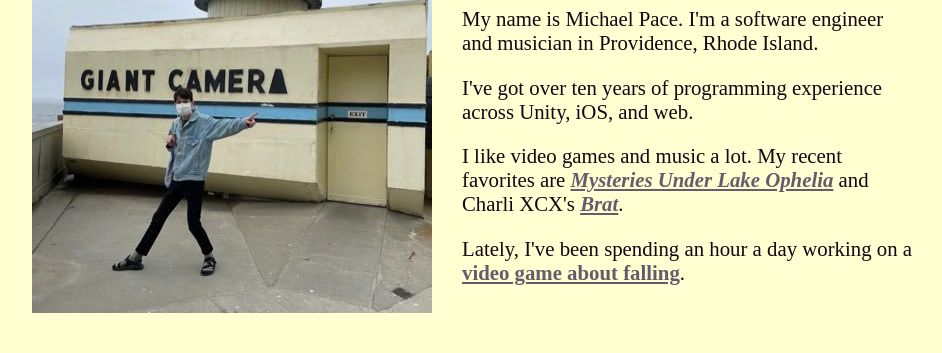
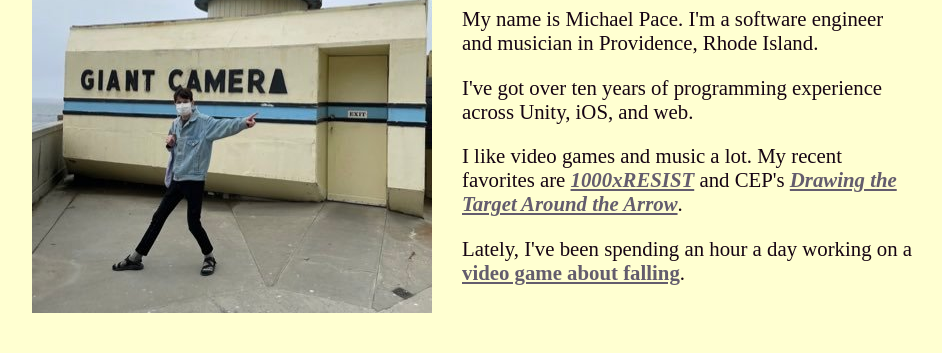
Before and after one commit to michaelpace/michaelpace.github.io, a plain HTML site: page index.html in a window 1280 px wide. Shown: the part 155-508 px from the top of the page, without its empty margins (188-1130 px from the left). Drawn offline with Linux system fonts and the light colour scheme.

Commit message:
update recent interests

```diff
--- a/index.html
+++ b/index.html
@@ -70,7 +70,7 @@
                 <h1>Hello!</h1>
                 <p>My name is Michael Pace. I'm a software engineer and musician in Providence, Rhode Island.</p>
                 <p>I've got over ten years of programming experience across Unity, iOS, and web.</p>
-                <p>I like video games and music a lot. My recent favorites are <a href="https://bryce-bucher.itch.io/mysteries-under-lake-ophelia" class="title-of-work" target="_blank">Mysteries Under Lake Ophelia</a> and Charli XCX's <a href="https://music.youtube.com/playlist?list=OLAK5uy_kmzoSOa_tCizE-r4sweNz91d9qBv1UCVY" class="title-of-work" target="_blank">Brat</a>.</p>
+                <p>I like video games and music a lot. My recent favorites are <a href="https://www.sunsetvisitor.studio/" class="title-of-work" target="_blank">1000xRESIST</a> and CEP's <a href="https://cepdrawingthetarget.bandcamp.com/album/drawing-the-target-around-the-arrow" class="title-of-work" target="_blank">Drawing the Target Around the Arrow</a>.</p>
                 <p>Lately, I've been spending an hour a day working on a <a href="https://michaelpace.itch.io/faller" target="_blank">video game about falling</a>.</p>
             </div>
             <div class="tile" target="_blank">
```
